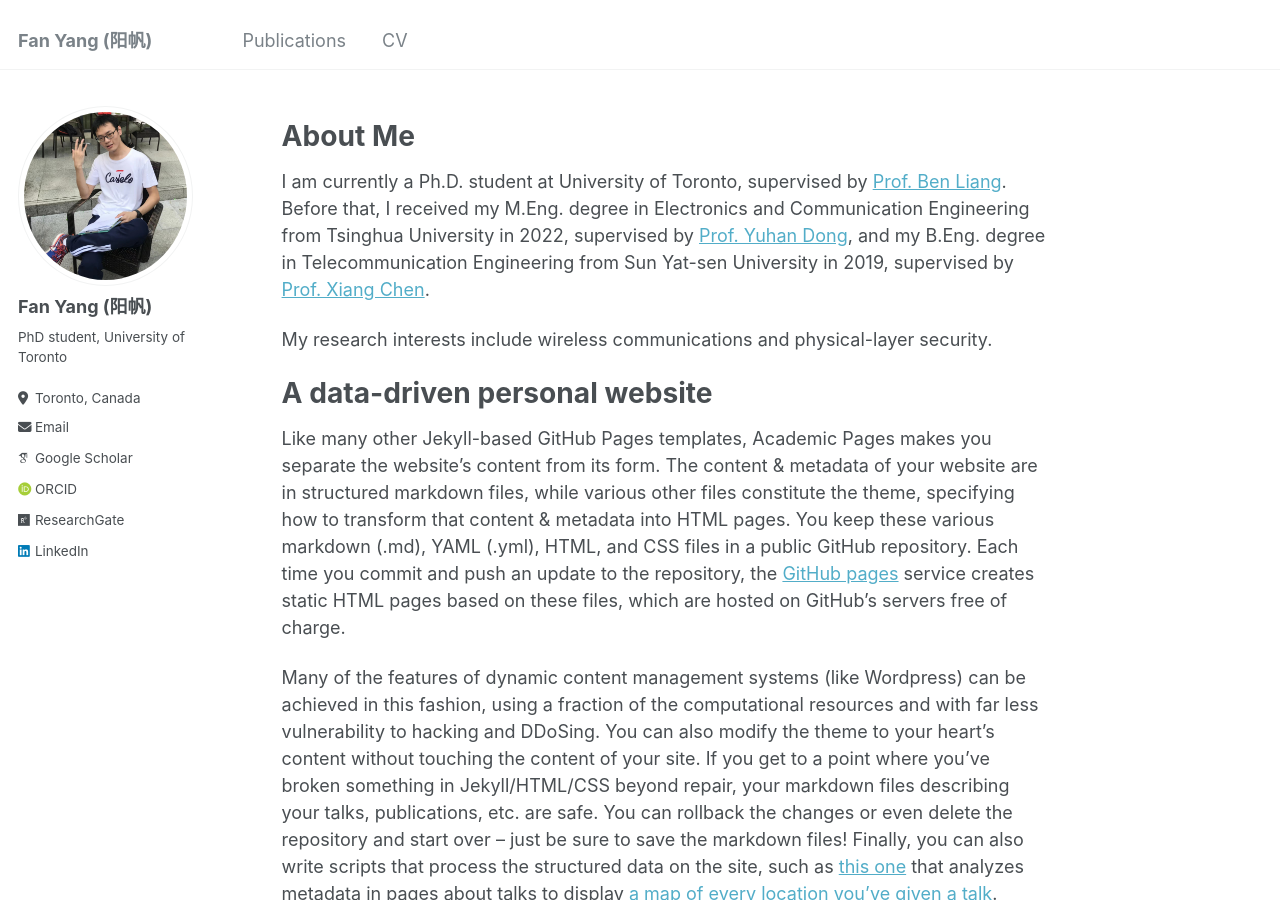
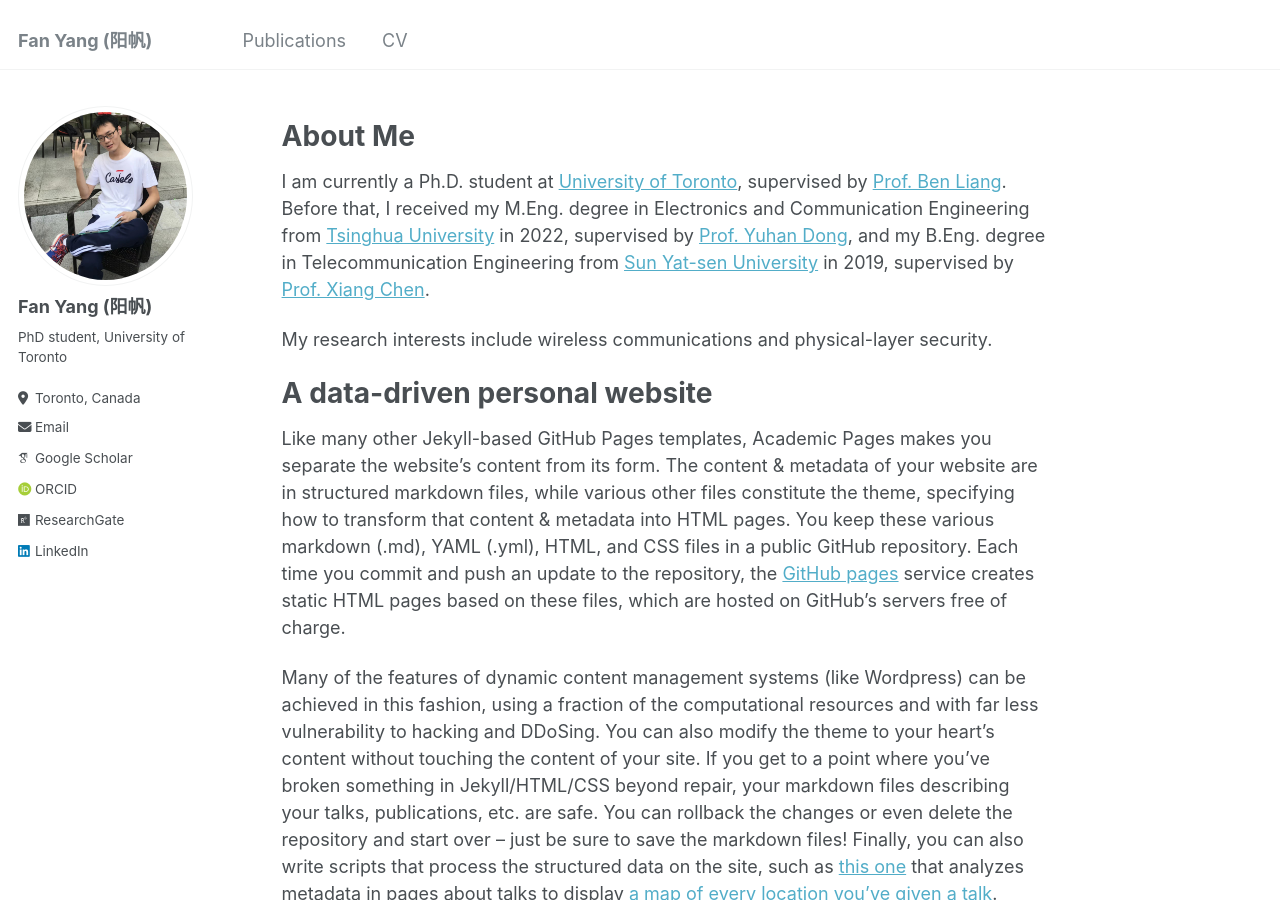
Before and after one commit to fanyang-uoft/fanyang-uoft.github.io, a Jekyll site: the page built from _pages/about.md, in a window 1280 px wide and 900 px high. Built offline with Jekyll 4.4.1, drawn with Linux system fonts in a browser that asks for light colours; some web fonts are replaced; part of the change alters nothing that is shown.

```diff
--- a/_pages/about.md
+++ b/_pages/about.md
@@ -9,7 +9,7 @@ redirect_from:
 
 About Me
 ======
-I am currently a Ph.D. student at University of Toronto, supervised by [Prof. Ben Liang](https://www.comm.utoronto.ca/~liang). Before that, I received my M.Eng. degree in Electronics and Communication Engineering from Tsinghua University in 2022, supervised by [Prof. Yuhan Dong](https://www.sigs.tsinghua.edu.cn/dyh_en/), and my B.Eng. degree in Telecommunication Engineering from Sun Yat-sen University in 2019, supervised by [Prof. Xiang Chen](http://www.i3c-sysu.cn/).
+I am currently a Ph.D. student at [University of Toronto](https://www.utoronto.ca), supervised by [Prof. Ben Liang](https://www.comm.utoronto.ca/~liang). Before that, I received my M.Eng. degree in Electronics and Communication Engineering from [Tsinghua University](https://www.tsinghua.edu.cn/en) in 2022, supervised by [Prof. Yuhan Dong](https://www.sigs.tsinghua.edu.cn/dyh_en/), and my B.Eng. degree in Telecommunication Engineering from [Sun Yat-sen University](https://www.sysu.edu.cn/sysuen) in 2019, supervised by [Prof. Xiang Chen](http://www.i3c-sysu.cn/).
 
 My research interests include wireless communications and physical-layer security.
 
```
